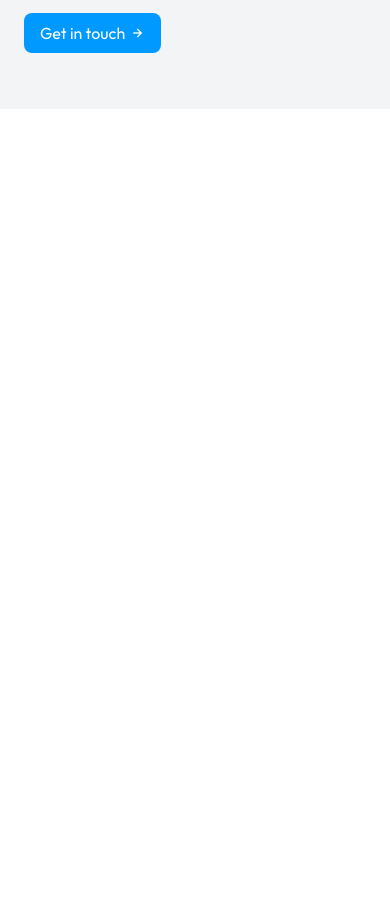
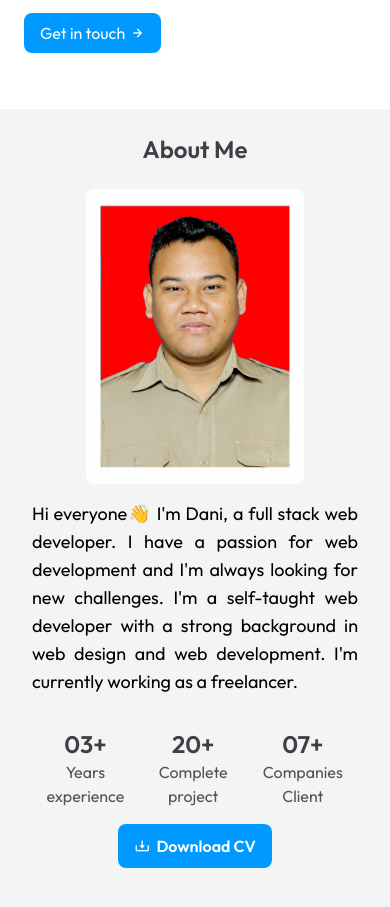
Before and after one commit to mrh275/mrh275.github.io, a website built with Vite: page index.html in a window 390 px wide. Shown: the part 435-1342 px from the top of the page. Before the commit the page ends 844 px from the top, so only its background shows below. Built offline with nearby package versions, Linux system fonts and the light colour scheme.

Commit message:
added about section

```diff
--- a/index.html
+++ b/index.html
@@ -11,7 +11,7 @@
   </head>
   <body class="overflow-x-hidden">
     <div class="main-wrapper">
-      <nav class="navbar bg-gray-200">
+      <nav class="navbar">
         <div class="nav-wrapper">
           <div class="navbar-brand">
             <a href="/" class="brand-item">dNezast</a>
@@ -43,7 +43,8 @@
         </div>
       </nav>
 
-      <div class="container after-nav bg-gray-100">
+      <div class="main-content after-nav">
+        <div class="container mx-auto">
           <div class="splash flex flex-col-reverse py-4 px-6">
             <div class="splash-left py-6">
               <h1 class="text-2xl font-semibold">Hi, I'am Dani</h1>
@@ -57,6 +58,43 @@
             </div>
           </div>
         </div>
+
+        <div class="about bg-zinc-100 mx-auto px-8 lg:px-20 py-6" id="about">
+          <h2 class="about-title text-center font-semibold text-2xl text-zinc-700 pb-6">About Me</h2>
+          <div class="about-section">
+            <div class="card">
+              <div class="card-header flex justify-center">
+                <img src="./assets/img/MERAH.jpg" alt="About Me Images" class="about-img w-2/3 rounded-lg" />
+              </div>
+              <div class="card-body py-4">
+                <p class="about-desc text-justify text-lg lg:text-xl">
+                  Hi everyone👋 I'm Dani, a full stack web developer. I have a passion for web development and I'm always looking for new challenges. I'm a self-taught web developer with a strong background in web design and web development. I'm
+                  currently working as a freelancer.
+                </p>
+              </div>
+              <div class="card-footer py-4">
+                <div class="about-exp flex justify-between items-center">
+                  <div class="box-sm text-center">
+                    <h4 class="text-2xl font-semibold text-zinc-700">03+</h4>
+                    <span class="break-words text-zinc-600">Years experience</span>
+                  </div>
+                  <div class="box-sm text-center">
+                    <h4 class="text-2xl font-semibold text-zinc-700">20+</h4>
+                    <span class="break-words text-zinc-600">Complete project</span>
+                  </div>
+                  <div class="box-sm text-center">
+                    <h4 class="text-2xl font-semibold text-zinc-700">07+</h4>
+                    <span class="break-words text-zinc-600">Companies Client</span>
+                  </div>
+                </div>
+                <div class="about-cv py-4 flex justify-center items-center">
+                  <a href="#" class="btn btn-primary bg-[#0099ff] py-2.5 px-4 rounded-lg text-white font-semibold flex items-center"><i class="bx bx-download"></i>&nbsp; Download CV</a>
+                </div>
+              </div>
+            </div>
+          </div>
+        </div>
+      </div>
     </div>
 
     <script>
@@ -66,17 +104,22 @@
         let st = window.pageYOffset;
         if (st > offset) {
           navbar.classList.add("fixed-nav");
-          document.querySelector(".after-nav").style.paddingTop = "64px";
+          // document.querySelector(".after-nav").style.paddingTop = "64px";
         } else {
           navbar.classList.remove("fixed-nav");
-          document.querySelector(".after-nav").style.paddingTop = "0";
+          // document.querySelector(".after-nav").style.paddingTop = "0";
         }
       });
 
       let hMenu = document.querySelector(".toggle-menu");
       hMenu.addEventListener("click", function () {
-        this.classList.toggle("show");
-        document.querySelector(".nav-menu").classList.toggle("show");
+        if (!hMenu.classList.contains("show")) {
+          this.classList.add("show");
+          document.querySelector(".nav-menu").classList.add("show");
+        } else {
+          this.classList.remove("show");
+          document.querySelector(".nav-menu").classList.remove("show");
+        }
       });
     </script>
   </body>
```
Lines whose indentation alone changed are shown as unchanged.
